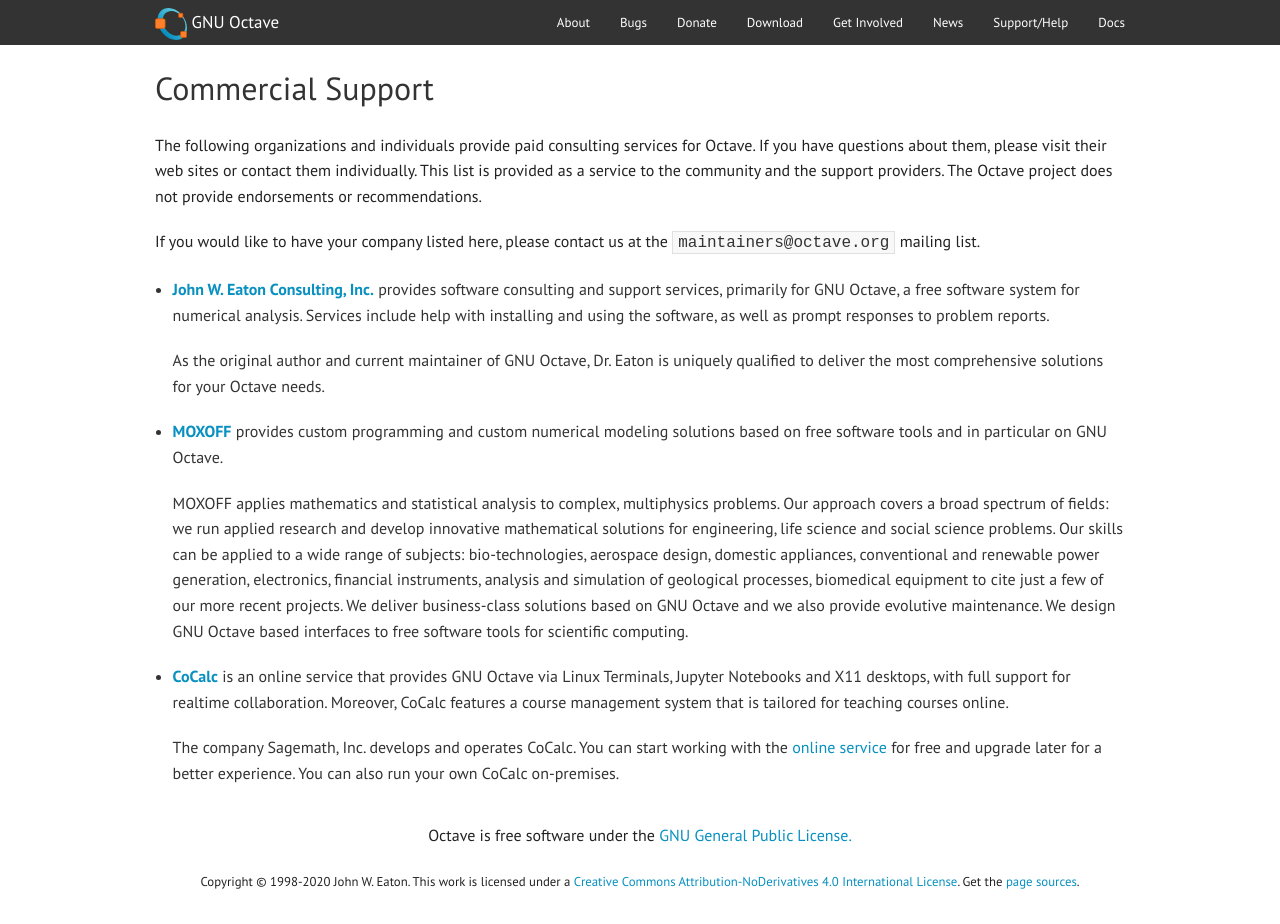
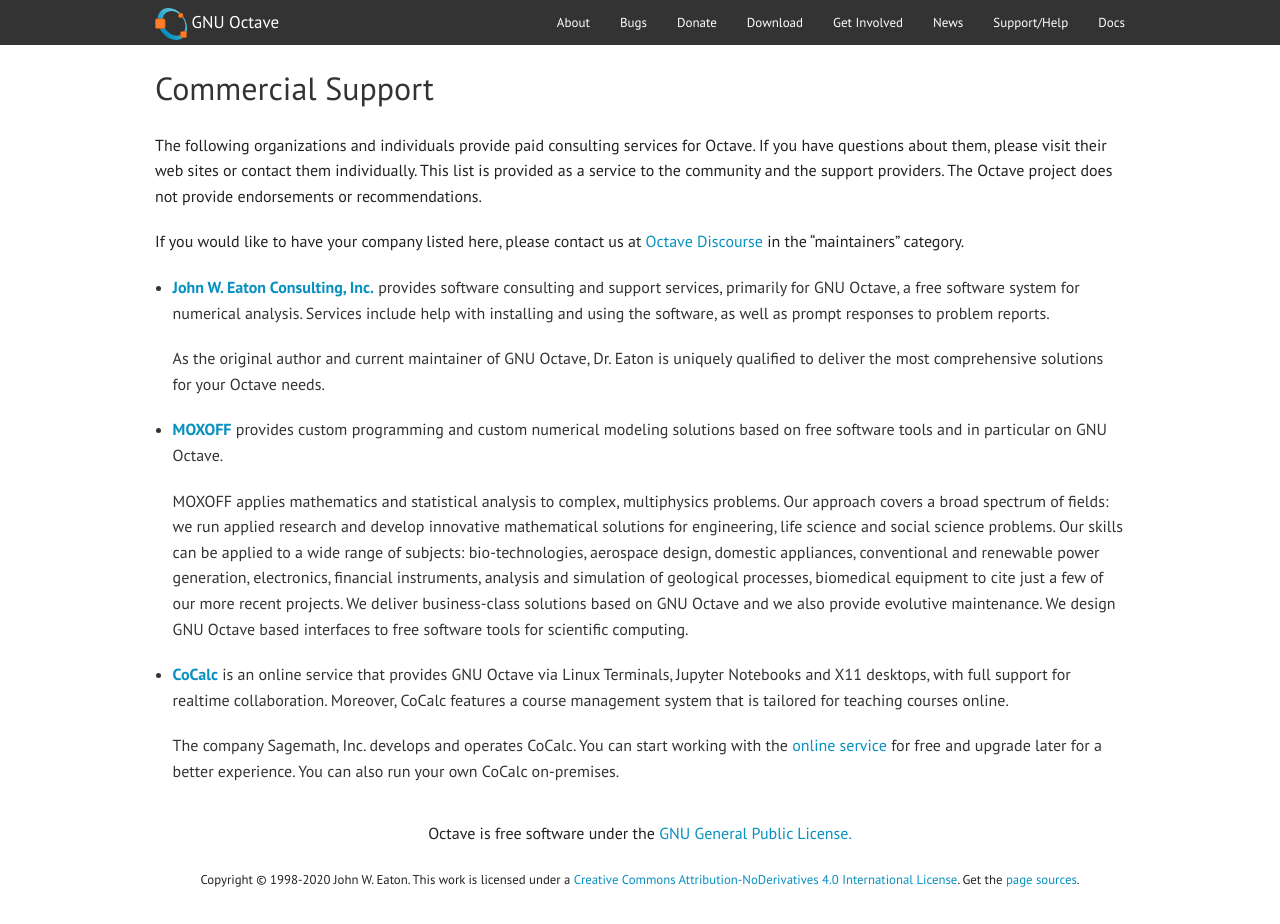
Before and after one commit to gnu-octave/gnu-octave.github.io, a Jekyll site: the page built from commercial-support.md, in a window 1280 px wide and 924 px high. Built offline with Jekyll 4.4.1, drawn with Linux system fonts in a browser that asks for light colours.

Commit message:
* commercial-support.md: Mailing-list to Discourse.

```diff
--- a/commercial-support.md
+++ b/commercial-support.md
@@ -10,11 +10,9 @@
 community and the support providers.  The Octave project does not provide
 endorsements or recommendations.
 
-If you would like to have your company listed here, please contact us at the
-[`{{ site.maintainers_email }}`][1] mailing list.
-
-[1]: mailto:{{ site.maintainers_email }}
-
+If you would like to have your company listed here,
+please contact us at [Octave Discourse]({{ site.discourse_url }})
+in the "maintainers" category.
 
 - [**John W. Eaton Consulting, Inc.**][2] provides software consulting and
   support services, primarily for GNU Octave, a free software system for
```
